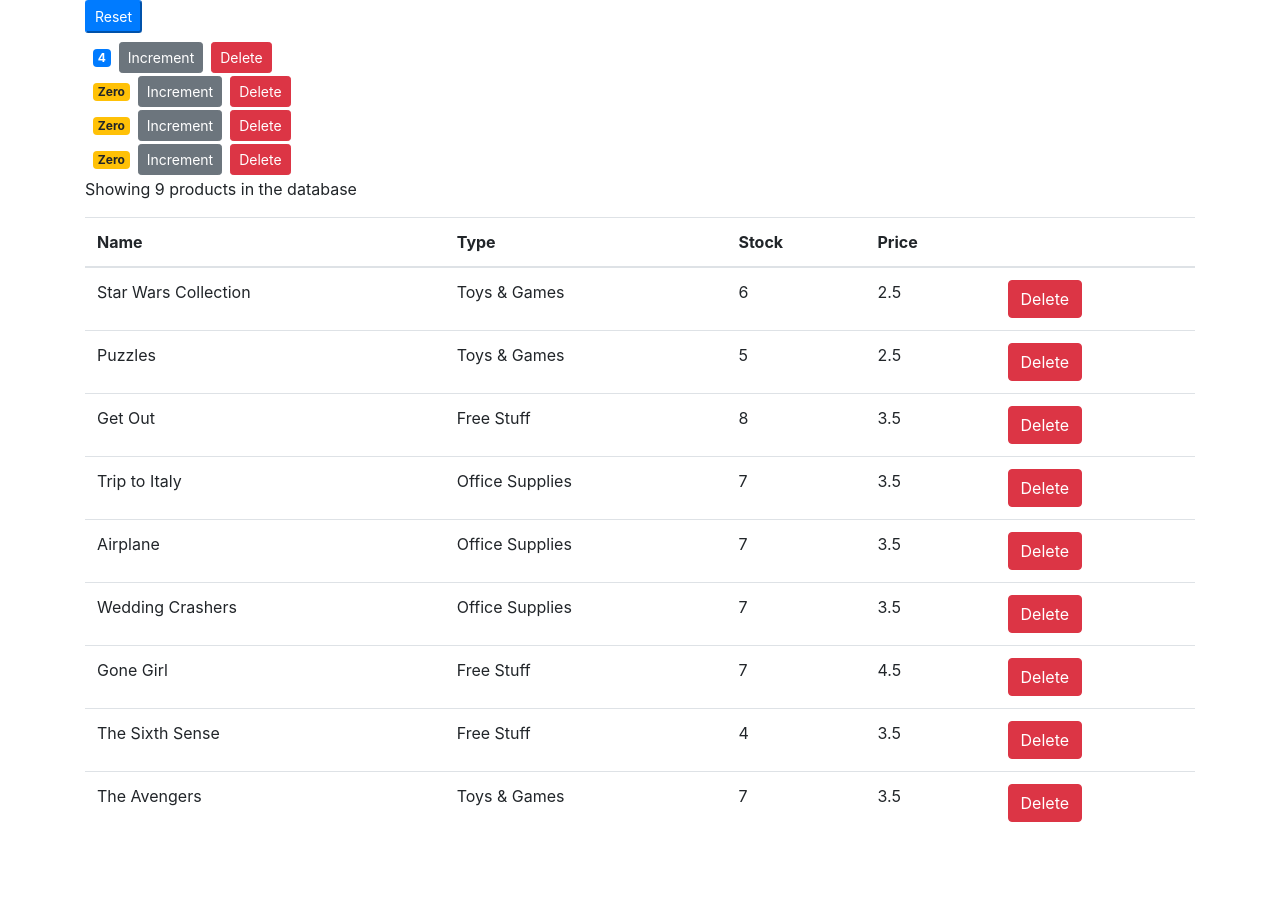
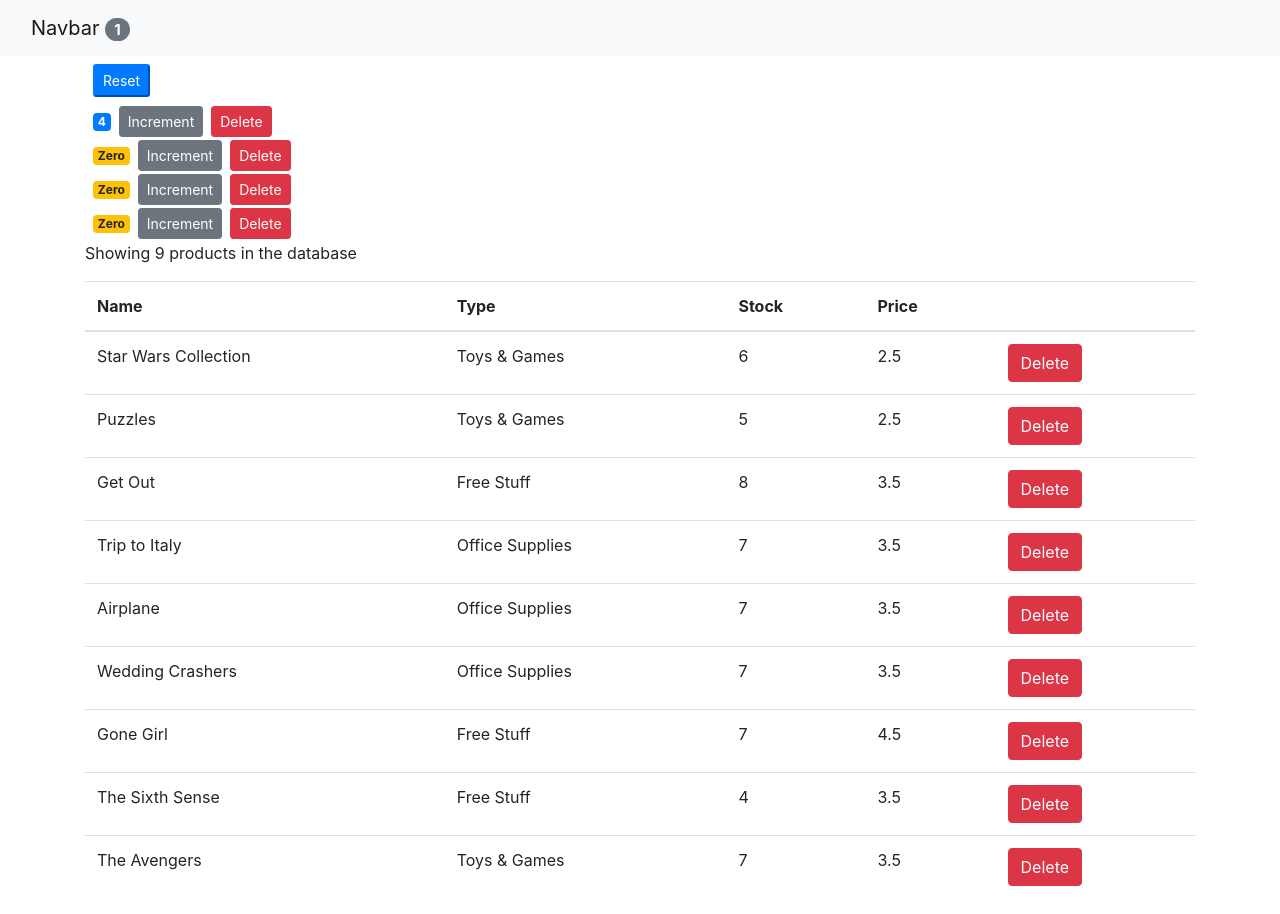
Before and after one commit to jt0398/Marketplace, a React (Create React App) app in the folder client/: page / in a window 1280 px wide. Before the commit the page ends 850 px from the top, so only its background shows below. Built offline with nearby package versions, Linux system fonts and the light colour scheme.

Commit message:
Added navbar

```diff
--- a/client/src/App.js
+++ b/client/src/App.js
@@ -1,14 +1,59 @@
 import "./App.css";
 import Products from "./components/products";
 import Counters from "./components/counters";
+import NavBar from "./components/navbar";
+import React, { Component } from "react";
 
-function App() {
-  return (
-    <main className="container">
-      <Counters />
-      <Products />
-    </main>
-  );
+class App extends Component {
+  state = {
+    counters: [
+      { id: 1, value: 4 },
+      { id: 2, value: 0 },
+      { id: 3, value: 0 },
+      { id: 4, value: 0 },
+    ],
+  };
+
+  handleDelete = (id) => {
+    const counters = this.state.counters.filter((counter) => counter.id !== id);
+    this.setState({ counters });
+  };
+
+  handleReset = () => {
+    const counters = this.state.counters.map((counter) => {
+      counter.value = 0;
+      return counter;
+    });
+    this.setState({ counters });
+  };
+
+  handleIncrement = (counter) => {
+    const counters = [...this.state.counters];
+    const index = counters.indexOf(counter);
+    counters[index] = { ...counter };
+    counters[index].value++;
+    this.setState({ counters });
+  };
+  render() {
+    return (
+      <React.Fragment>
+        <NavBar
+          totalCounters={
+            this.state.counters.filter((counter) => counter.value > 0).length
+          }
+        />
+        <main className="container">
+          <Counters
+            counters={this.state.counters}
+            onReset={this.handleReset}
+            onIncrement={this.handleIncrement}
+            onDelete={this.handleDelete}
+          />
+          <Products />
+        </main>
+      </React.Fragment>
+    );
+  }
 }
 
 export default App;
--- a/client/src/components/counters.js
+++ b/client/src/components/counters.js
@@ -2,48 +2,18 @@
 import Counter from "./counter";
 
 class Counters extends Component {
-  state = {
-    counters: [
-      { id: 1, value: 4 },
-      { id: 2, value: 0 },
-      { id: 3, value: 0 },
-      { id: 4, value: 0 },
-    ],
-  };
-
-  handleDelete = (id) => {
-    const counters = this.state.counters.filter((counter) => counter.id !== id);
-    this.setState({ counters });
-  };
-
-  handleReset = () => {
-    const counters = this.state.counters.map((counter) => {
-      counter.value = 0;
-      return counter;
-    });
-    this.setState({ counters });
-  };
-
-  handleIncrement = (counter) => {
-    const counters = [...this.state.counters];
-    const index = counters.indexOf(counter);
-    counters[index] = { ...counter };
-    counters[index].value++;
-    this.setState({ counters });
-  };
-
   render() {
     return (
       <div>
-        <button onClick={this.handleReset} className="btn-primary btn-sm mb-2">
+        <button onClick={this.props.onReset} className="btn-primary btn-sm m-2">
           Reset
         </button>
-        {this.state.counters.map((counter) => (
+        {this.props.counters.map((counter) => (
           <Counter
             key={counter.id}
             counter={counter}
-            onDelete={this.handleDelete}
-            onIncrement={this.handleIncrement}
+            onDelete={this.props.onDelete}
+            onIncrement={this.props.onIncrement}
           />
         ))}
       </div>
--- /dev/null
+++ b/client/src/components/navbar.js
@@ -0,0 +1,20 @@
+import React, { Component } from "react";
+
+class NavBar extends Component {
+  render() {
+    return (
+      <nav className="navbar navbar-light bg-light">
+        <div className="container-fluid">
+          <a className="navbar-brand" href="#">
+            Navbar{" "}
+            <span className="badge badge-pill badge-secondary">
+              {this.props.totalCounters}
+            </span>
+          </a>
+        </div>
+      </nav>
+    );
+  }
+}
+
+export default NavBar;
```
